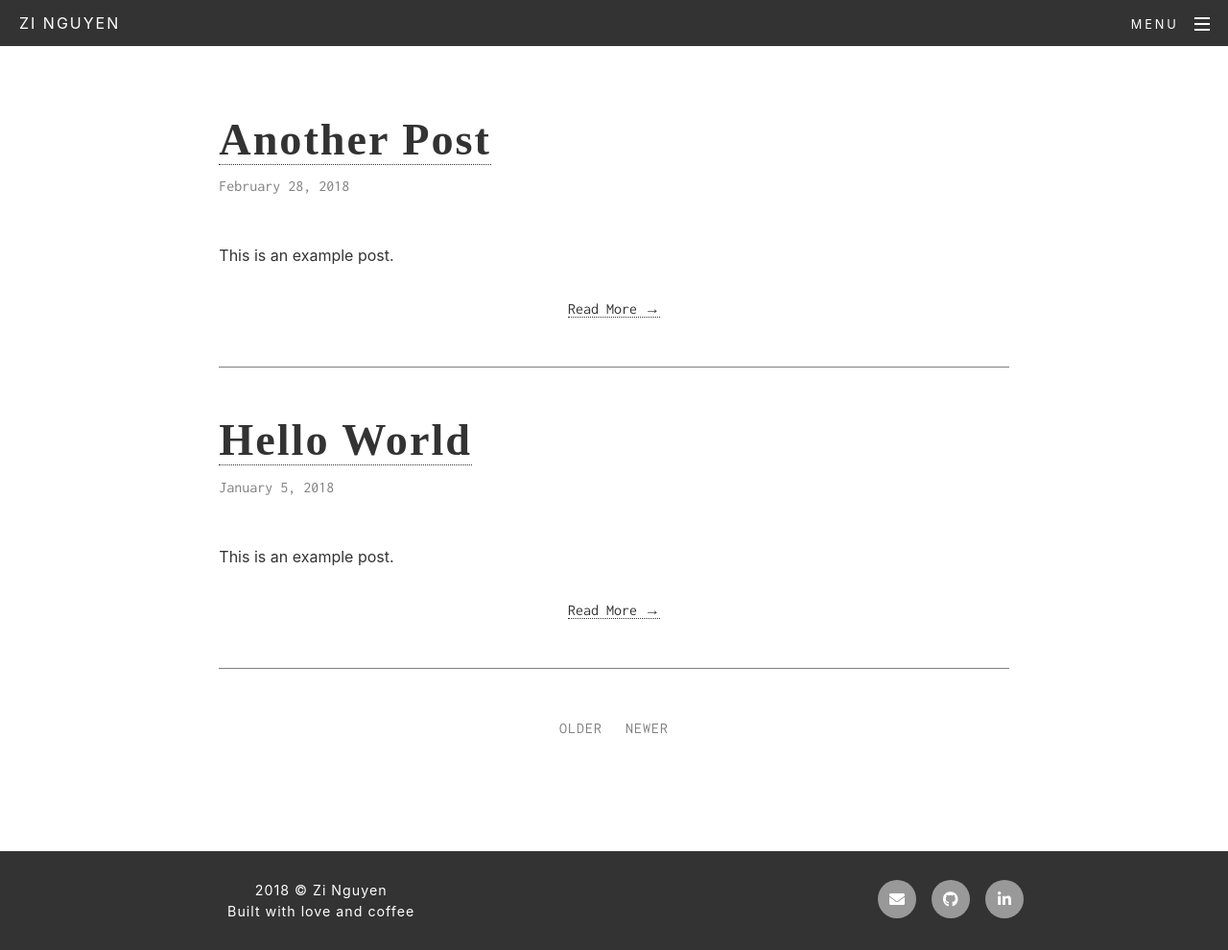
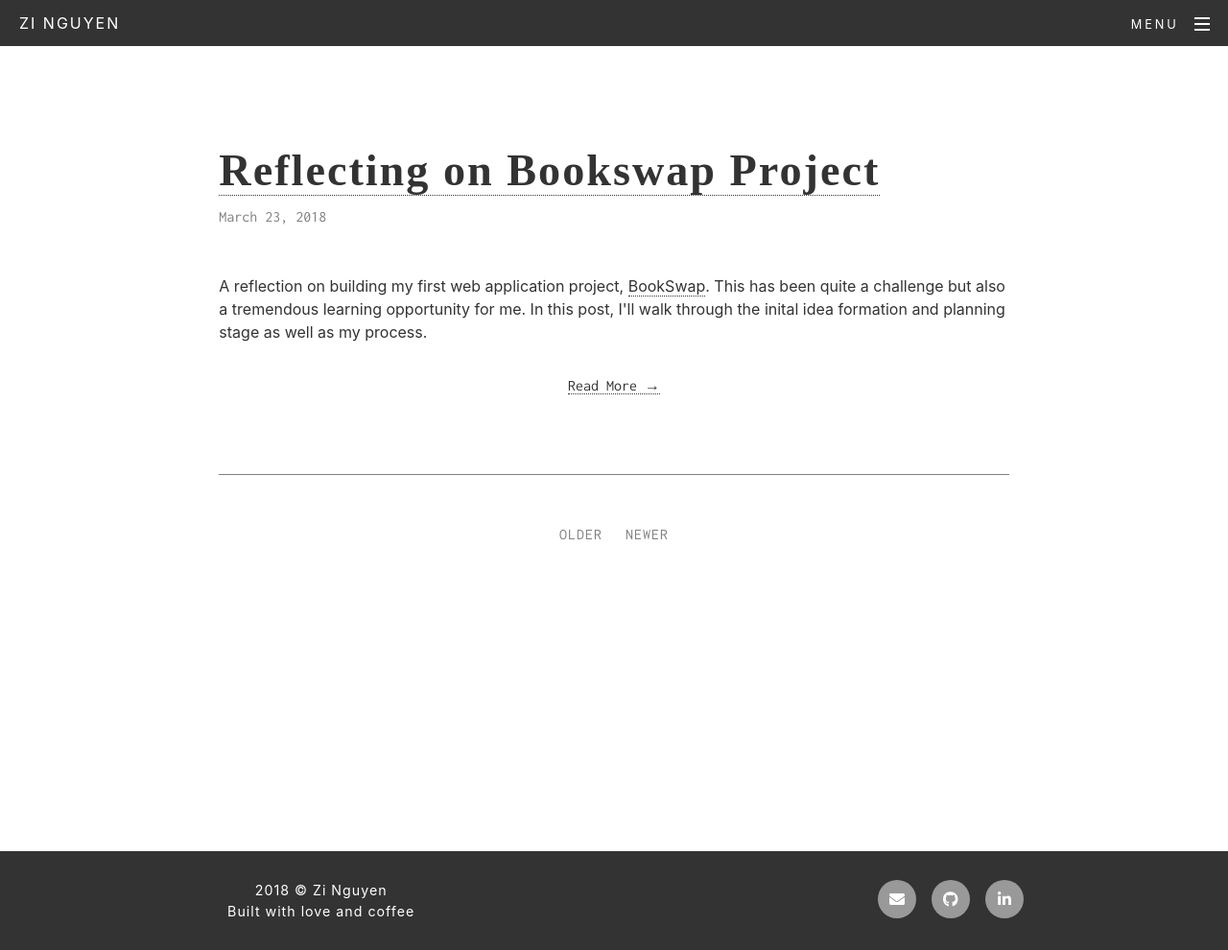
Before and after one commit to zinguyen/zinguyen.github.io, a Jekyll site: the page built from blog.html, in a window 1280 px wide and 990 px high. Shown: the whole window at 96% size. Built offline with Jekyll 4.4.1, drawn with Linux system fonts in a browser that asks for light colours; nearby versions of some CDN libraries.

Commit message:
update new post

```diff
--- a/_layouts/home.html
+++ b/_layouts/home.html
@@ -39,7 +39,7 @@
 	<section id="portfolio" class="projects">
 		<div class="container">
 			<div class="section-title">
-				<h2 class="subtitle-heading">Projects - </h2>
+				<h2 class="subtitle-heading margin-bottom-sm">Projects - </h2>
 			</div>
 			<a href="bookswap.html">
 				<div class="row project-preview">
@@ -87,7 +87,7 @@
 	<section class="about">
 		<div class="container">
 			<div class="section-title">
-				<h2 class="subtitle-heading">About - </h2>
+				<h2 class="subtitle-heading margin-bottom-sm">About - </h2>
 			</div>
 			<div class="row about-me">
 				<div class="col-md-4 profile">
--- /dev/null
+++ b/_posts/2018-03-23-reflecting-on-bookswap-project.html
@@ -0,0 +1,65 @@
+---
+layout: post
+title: Reflecting on Bookswap Project
+---
+
+<p>A reflection on building my first web application project, <a href="http://bookswap-app.herokuapp.com/">BookSwap</a>. This has been quite a challenge but also a tremendous learning opportunity for me. In this post, I'll walk through the inital idea formation and planning stage as well as my process.</p>
+
+<h3 class="subtitle-heading margin-top-sm">Technologies Used</h3>
+<p>HTML, CSS, JavaScript, Node.js, Express, Mongoose, MongoDB</p>
+
+<h3 class="subtitle-heading margin-top-sm">Idea Formation</h3>
+<p>The idea began with me looking around my apartment, finding tall stacks of books lying on the floor. It would be great if I could exchange these books to get some new read, so I though maybe I could build a simple website that lists current books that I own, so if anyone has anything to trade, they can let me know.</p>
+
+<p>The idea started to expand a little. What if I make it available for others to do the same? I know that I wanted it to be a free way to exchange book, or at least, there's no significant cost, so I named the project <i>"Boston Book Trade"</i> and thought to keep it local to reduce the cost. However, I was still puzzled with the <em>process</em> of exchanging books. Do people meet in person to trade or should they bring their books to a bookstore/ specific location to trade? Meeting in person can be incoveninence as it requires schedule coordination and trading at a location requires other process and inventory tracking. I wanted something simpler.</p>
+
+<p class="margin-bottom-sm">After playing around with a few possible solutions, I decided to go with <b>exchanging books via mail</b>. The main idea is that each user will only pay once per exchange. For example, if you request for a book, you will receive it postage-paid. When someone requests for your book, you pay for postage. With media mail, each exchange will only cost about $2.</p>
+
+<img src="/public/images/christin-hume-482925-unsplash.jpg" class="img-fluid">
+
+<h3 class="subtitle-heading margin-top-sm">Stack Decision</h3>
+<p>I went with the MEAN stack — MongoDB, Express, Angular.js, Node.js — replacing Angular with jQuery since there was little JS involved. Being able to write JavaScript in the back-end is a big point for me and I've really enjoyed building projects with Node.js. I also used mLab to host the data.</p>
+
+<h3 class="subtitle-heading margin-top-sm">A Quick Overview of My Process</h3>
+<ul>
+	<li>
+		With the main idea in mind, I started off with writing out some user stories and sketching out the wireframes.
+	</li>
+	<li>
+		Worked on the Entity Relationship Diagram (ERD), figuring out the necessary information for each book, user, comment as well as their relationship. A book has a title, author, description, thumbnail, and a genre (which user can select from a dropdown menu). A user has a full name, username, password, avatar, and a short bio. A user can own many books/ comments and a book/comment can only be owned by one user.
+	</li>
+	<li>
+		Wrote down problems to be solved and broked these further down into smaller chunks of problems to tackle, with reference from the user stories, wireframes and ERD. These problems include things such as routes for books and comments, user authentication and user authorization.
+	</li>
+	<li>
+		Started to build the app with a simple skeleton and random data — no user authentication and user authorization — testing each routes and functionality as I went. Everything was written in one file before being broken down into separate folders.
+	</li>
+	<li>
+		Once all the functionalities were in place, I started to tackle user authentication, user authorization, and user signup data verification.
+	</li>
+	<li>
+		After most of the basics were covered, I worked on extra features such as search and filter books by genres. Another feature is user's profile page, which is still a work in progress.
+	</li>
+</ul>
+
+<h3 class="subtitle-heading margin-top-sm">Unfinished Work</h3>
+<p>BookSwap can definitely benefit from many other features and extra functionalities. This section contains some of the things that I'd like to continue adding to the site.</p>
+
+<ul>
+	<li>
+		Users can edit their profile page or update their information.
+	</li>
+	<li>
+		Users can send message to others.
+	</li>
+	<li>
+		Include book condition.
+	</li>
+</ul>
+
+<h3 class="subtitle-heading margin-top-sm">Could Improve</h3>
+<p>When I was building this project, I wasn't familiar with a few technologies and practices in the industry, therefore, couldn't take advantage of them. Now that I look back, these are a few things that I could improve in future projects.</p>
+<ul>
+	<li>Use Sass</li>
+	<li>Use a CSS class naming system such as BEM (Block Element Modifier)</li>
+</ul>
--- a/blog.html
+++ b/blog.html
@@ -26,7 +26,7 @@ permalink: /blog
   {% endfor %}
 
   <!-- Pagination -->
-  <div class="pagination">
+  <div class="pagination margin-bottom-sm">
     {% if paginator.next_page %}
     <a class="pagination-item older" href="{{ site.baseurl }}page{{paginator.next_page}}">Older</a>
     {% else %}
--- a/bookswap.html
+++ b/bookswap.html
@@ -13,11 +13,11 @@ permalink: /bookswap
         </div>
         <div class="project-desc">
           <div class="desc-group">
-            <h3 class="subtitle-heading">What is it?</h3>
+            <h3 class="subtitle-heading margin-bottom-sm">What is it?</h3>
             <p>BookSwap is a book trading app for avid book lovers looking to trade their old books for something new.</p>
           </div>
           <div class="desc-group">
-            <h3 class="subtitle-heading">Technoligies Used</h3>
+            <h3 class="subtitle-heading margin-bottom-sm">Technoligies Used</h3>
             <p>HTML, CSS, JavaScript, Node.js, Express, Mongoose, MongoDB</p>
           </div>
         </div><!--project-desc-->
@@ -35,7 +35,7 @@ permalink: /bookswap
       <div class="col-md-6 offset-md-3 col-sm-6 offset-sm-3">
         <a class="next-link" href="https://github.com/zinguyen/gif-me-it">
           <p>
-            <span class="next">Next:</span>
+            <span class="next margin-bottom-sm">Next:</span>
             <span class="next-title">GIF Me It</span>
             <span>→</span>
           </p>
--- a/public/css/custom.css
+++ b/public/css/custom.css
@@ -42,6 +42,22 @@ a.next-link:hover {
   color: var(--maroon);
 }
 
+.img-fluid {
+  max-width: 100%;
+}
+
+
+/* UTILITIES */
+.margin-bottom-sm {
+  margin-bottom: 2.566rem;
+}
+
+.margin-top-sm {
+  margin-top  : 2.566rem;
+}
+
+/* MAIN */
+
 .subtitle-heading,
 .next, .pagination {
   font-family: 'Inconsolata', sans-serif;
@@ -49,7 +65,6 @@ a.next-link:hover {
   text-transform: uppercase;
   letter-spacing: 1px;
   color: var(--light-grey);
-  margin-bottom: 2.566rem;
 }
 
 .btn-round {
@@ -331,11 +346,16 @@ a.next-link {
 .posts,
 .single-post {
   padding-top: 70px;
+  width: 70%;
 }
 
 .post {
-  padding: 3rem 0;
+  padding: 5rem 0;
   border-bottom: 1px solid var(--light-grey);
+}
+
+.post-header {
+  margin-bottom: 3rem;
 }
 
 .post:last-of-type {
@@ -367,10 +387,6 @@ a.next-link {
 
 .older {
   margin-right: 1.5rem;
-}
-
-.single-post {
-  padding-bottom: 70px;
 }
 
 /* ================ MEDIA QUERIES ================ */
```
Also changed, not shown: _posts/2018-01-05-hello-world.md (deleted, +0 -8 lines), _posts/2018-02-28-another-post.md (deleted, +0 -8 lines), public/images/christin-hume-482925-unsplash.jpg (added), 1 other file.
